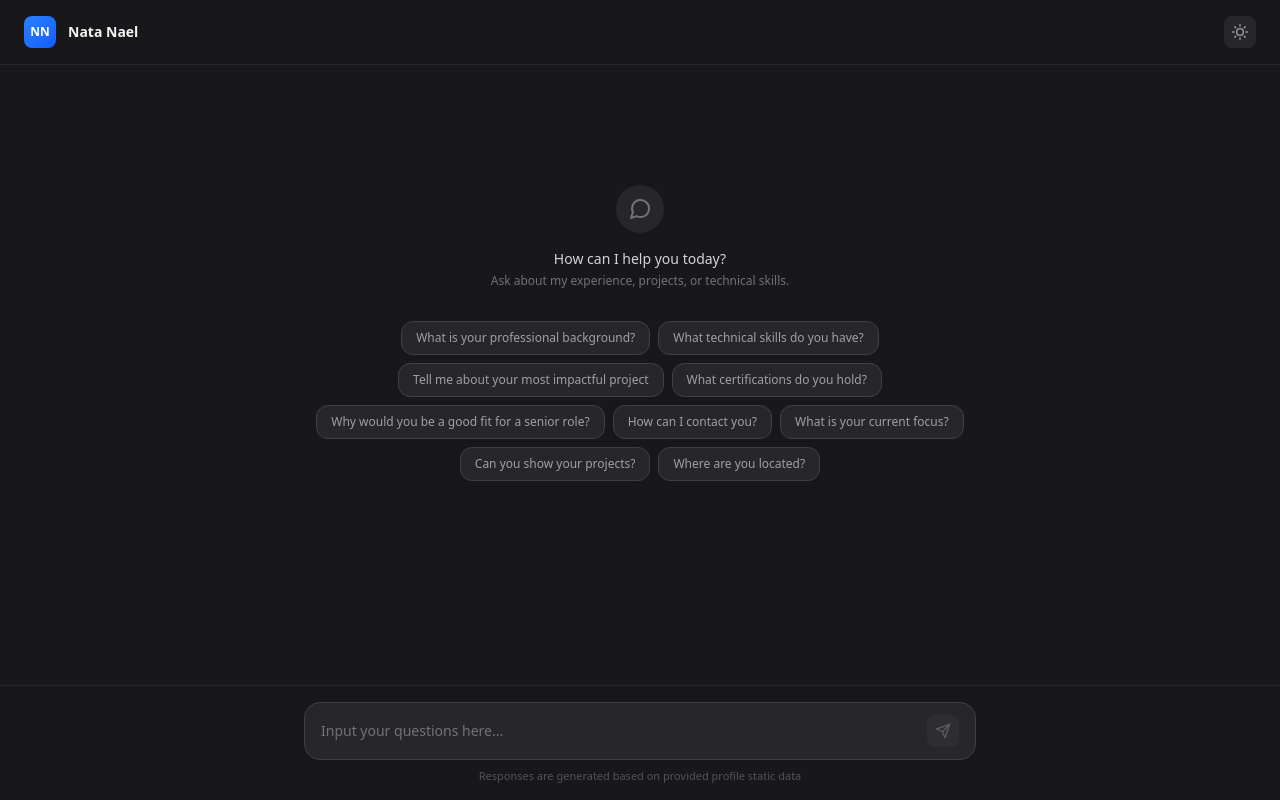
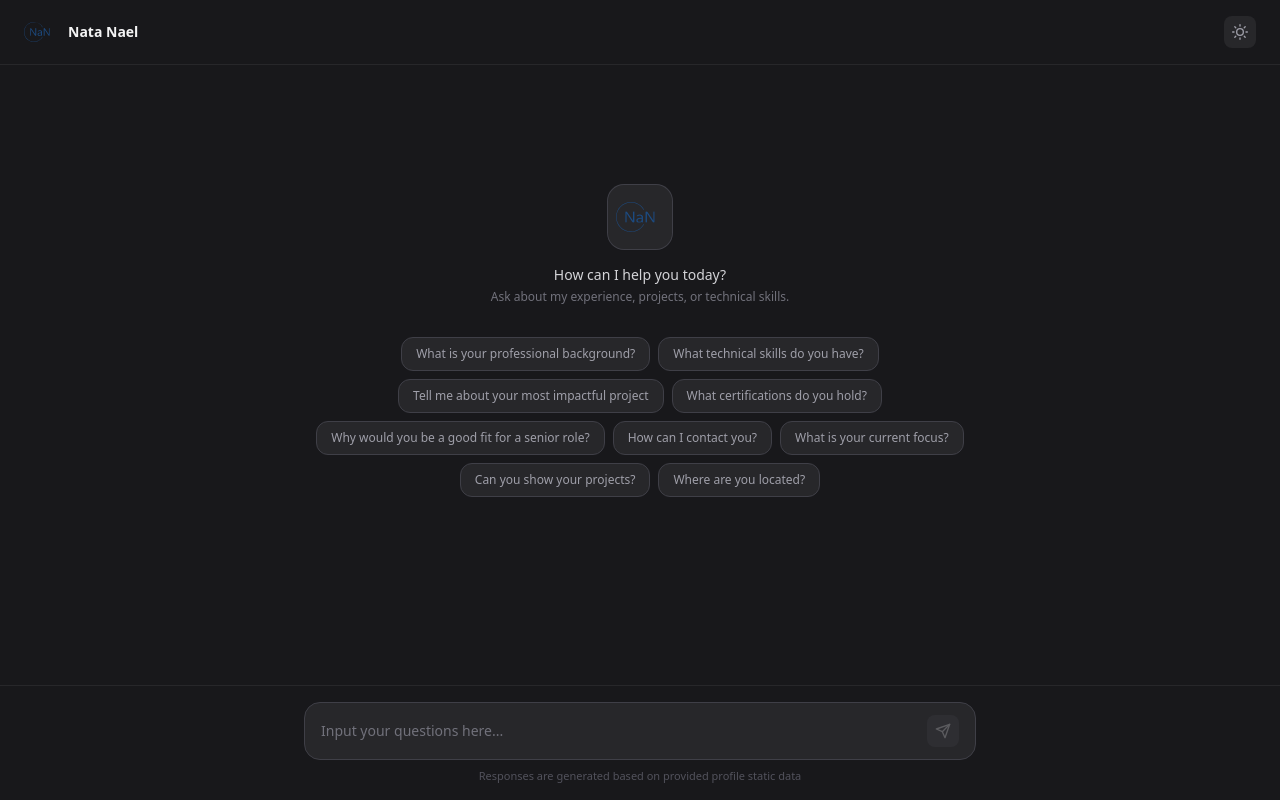
Before and after one commit to natanaelrusli/portfolio-chatbot, a Next.js app: page / in a window 1280 px wide. Built offline with nearby package versions, Linux system fonts and the light colour scheme.

Commit message:
feat: added logo in chat, navbar and web title

```diff
--- a/app/layout.tsx
+++ b/app/layout.tsx
@@ -17,6 +17,9 @@ export const metadata: Metadata = {
   title: "Nata Nael",
   description:
     "Nata Nael - Software Engineer Portfolio.",
+  icons: {
+    icon: "/logo.svg",
+  },
 };
 
 export default function RootLayout({
--- a/app/page.tsx
+++ b/app/page.tsx
@@ -2,6 +2,7 @@
 
 import { useState, useRef, useEffect, useCallback } from "react";
 import { motion, AnimatePresence } from "framer-motion";
+import Image from "next/image";
 import { findAnswer } from "@/data/qa";
 import { useTheme } from "./components/ThemeProvider";
 import ChatMessage from "./components/ChatMessage";
@@ -199,8 +200,15 @@ export default function Home() {
         className="flex shrink-0 items-center justify-between border-b border-zinc-200 px-4 py-3 dark:border-zinc-800 sm:px-6 sm:py-4"
       >
         <div className="flex items-center gap-2.5 sm:gap-3">
-          <div className="flex h-8 w-8 items-center justify-center rounded-lg bg-linear-to-br from-blue-500 to-blue-600 text-xs font-bold text-white">
-            NN
+          <div className="flex h-8 w-8 items-center justify-center overflow-hidden rounded-lg">
+            <Image
+              src="/logo.svg"
+              alt="Nata Nael Logo"
+              width={32}
+              height={32}
+              className="h-full w-full object-contain"
+              priority
+            />
           </div>
           <div>
             <h1 className="text-sm font-bold text-zinc-900 dark:text-zinc-100">
@@ -266,10 +274,14 @@ export default function Home() {
                   transition={{ duration: 0.5 }}
                   className="flex flex-col items-center gap-4 text-center"
                 >
-                  <div className="flex h-12 w-12 items-center justify-center rounded-full bg-zinc-100 text-zinc-400 dark:bg-zinc-800 dark:text-zinc-500">
-                    <svg width="24" height="24" viewBox="0 0 24 24" fill="none" stroke="currentColor" strokeWidth="2" strokeLinecap="round" strokeLinejoin="round">
-                      <path d="m3 21 1.9-5.7a8.5 8.5 0 1 1 3.8 3.8z" />
-                    </svg>
+                  <div className="flex h-16 w-16 items-center justify-center overflow-hidden rounded-2xl bg-white p-2 shadow-xs ring-1 ring-zinc-200 dark:bg-zinc-800 dark:ring-zinc-700">
+                    <Image
+                      src="/logo.svg"
+                      alt="Nata Nael Logo"
+                      width={64}
+                      height={64}
+                      className="h-full w-full object-contain"
+                    />
                   </div>
                   <div className="flex flex-col gap-1">
                     <h2 className="text-sm font-medium text-zinc-600 dark:text-zinc-300">
```
Also changed, not shown: public/logo.svg (added).
